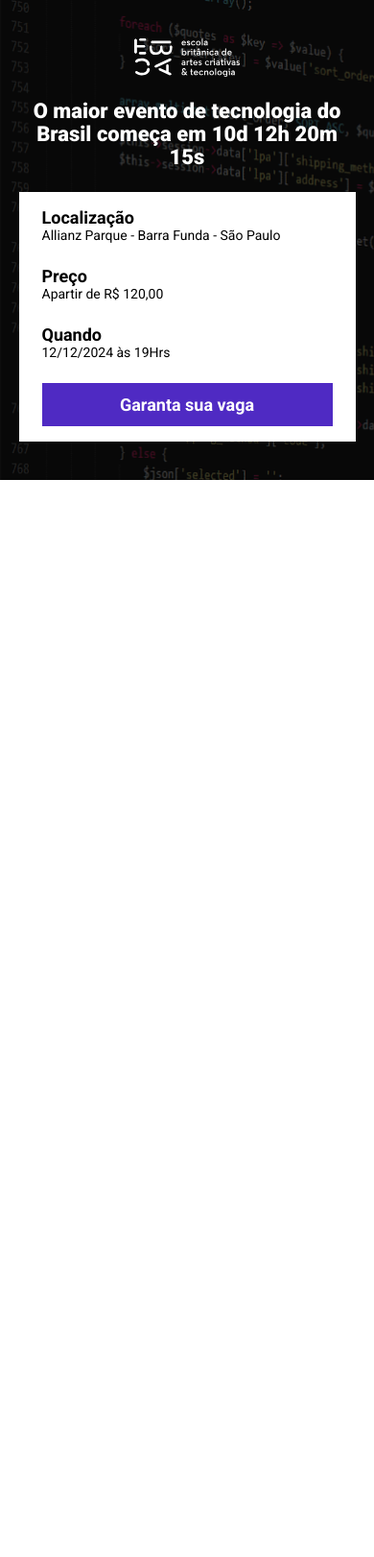
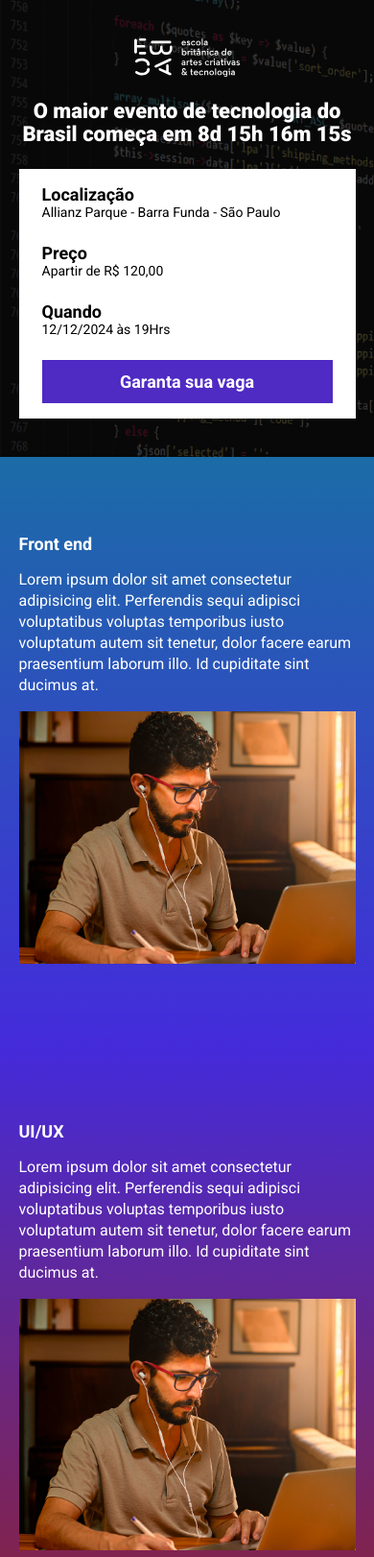
Before and after one commit to Luizfelippy/modulo_22, a website built with Parcel: page src/index.html in a window 390 px wide. Shown: the top 1622 px of the page at 96% size. Before the commit the page ends 844 px from the top, so only its background shows below. Built offline with nearby package versions, Linux system fonts and the light colour scheme.

Commit message:
criando a contagem regressiva

```diff
--- a/package.json
+++ b/package.json
@@ -2,9 +2,9 @@
   "name": "modulo_22",
   "version": "1.0.0",
   "description": "",
-  "main": "index.js",
   "scripts": {
     "dev": "parcel src/index.html src/styles/main.scss src/scripts/main.js",
+    "build" : "parcel build src/index.html",
     "test": "echo \"Error: no test specified\" && exit 1"
   },
   "keywords": [],
@@ -12,6 +12,7 @@
   "license": "ISC",
   "devDependencies": {
     "@parcel/transformer-sass": "^2.12.0",
+    "npm": "^10.8.1",
     "parcel": "^2.12.0",
     "sharp": "^0.31.3"
   }
--- a/src/index.html
+++ b/src/index.html
@@ -8,13 +8,14 @@
     <link rel="preconnect" href="https://fonts.gstatic.com" crossorigin>
     <link href="https://fonts.googleapis.com/css2?family=Roboto:wght@400;700;900&display=swap" rel="stylesheet">
     <link rel="stylesheet" href="styles/main.scss">
+    <link rel="stylesheet" href="https://unpkg.com/aos@next/dist/aos.css" />
 </head>
 <body>
     <header class="hero">
         <div class="container">
             <img class="hero__logo" src="/src/images/ebac_logo.svg" alt="EBAC">
             <p class="hero__text">
-                O maior evento de tecnologia do Brasil começa em 10d 12h 20m 15s
+                O maior evento de tecnologia do Brasil <span id="contador"></span>
             </p>
             <div class="infos-bar">
                 <ul class="infos-bar__infos">
@@ -37,7 +38,52 @@
             </div>
         </div>
     </header>
+    <section class="event event--frontend">
+        <div class="container" data-aos="fade-right">
+            <div class="event__details">
+                <h2 class="event__details__title">Front end</h2>
+                <p class="event__details__description">
+                    Lorem ipsum dolor sit amet consectetur adipisicing elit. Perferendis sequi adipisci voluptatibus voluptas temporibus iusto voluptatum autem sit tenetur, dolor facere earum praesentium laborum illo. Id cupiditate sint ducimus at.
+                </p>
+            </div>
+            <img class="event__image" src="./images/frontend.png" alt="Front-end">
+        </div>
+    </section>
+    <section class="event event--ux-ui event--image-left">
+        <div class="container" data-aos="fade-left">
+            <div class="event__details">
+                <h2 class="event__details__title">UI/UX</h2>
+                <p class="event__details__description">
+                    Lorem ipsum dolor sit amet consectetur adipisicing elit. Perferendis sequi adipisci voluptatibus voluptas temporibus iusto voluptatum autem sit tenetur, dolor facere earum praesentium laborum illo. Id cupiditate sint ducimus at.
+                </p>
+            </div>
+            <img class="event__image" src="./images/frontend.png" alt="Front-end">
+        </div>
+    </section>
+    <section class="event event--data-science">
+        <div class="container" data-aos="fade-right">
+            <div class="event__details">
+                <h2 class="event__details__title">Data Science</h2>
+                <p class="event__details__description">
+                    Lorem ipsum dolor sit amet consectetur adipisicing elit. Perferendis sequi adipisci voluptatibus voluptas temporibus iusto voluptatum autem sit tenetur, dolor facere earum praesentium laborum illo. Id cupiditate sint ducimus at.
+                </p>
+            </div>
+            <img class="event__image" src="./images/frontend.png" alt="Front-end">
+        </div>
+    </section>
+    <section class="event event--backend event--image-left">
+        <div class="container" data-aos="fade-left">
+            <div class="event__details">
+                <h2 class="event__details__title">Back end</h2>
+                <p class="event__details__description">
+                    Lorem ipsum dolor sit amet consectetur adipisicing elit. Perferendis sequi adipisci voluptatibus voluptas temporibus iusto voluptatum autem sit tenetur, dolor facere earum praesentium laborum illo. Id cupiditate sint ducimus at.
+                </p>
+            </div>
+            <img class="event__image" src="./images/frontend.png" alt="Front-end">
+        </div>
+    </section>
 
+    <script src="https://unpkg.com/aos@next/dist/aos.js"></script>
     <script src="scripts/main.js"></script>
 </body>
 </html>
--- a/src/scripts/main.js
+++ b/src/scripts/main.js
@@ -1 +1,27 @@
-console.log("Olá mundo");
+AOS.init();
+
+const dataDoEvento = new Date("jun 10, 2024 19:00:00");
+const timeStampDoEvento = dataDoEvento.getTime();
+
+const contaAsHoras = setInterval(function() {
+    const agora = new Date();
+    const timeStampAtual = agora.getTime();
+
+    const distanciaAteOEvento = timeStampDoEvento - timeStampAtual;
+
+    const diaEmMs = 1000 * 60 * 60 * 24;
+    const horaEmMs = 1000 * 60 * 60;
+    const minutoEmMs = 1000 * 60;
+
+    const diasAteOEvento = Math.floor(distanciaAteOEvento / diaEmMs);
+    const horasAteOEvento = Math.floor((distanciaAteOEvento % diaEmMs) / horaEmMs);
+    const minutosAteOEvento = Math.floor((distanciaAteOEvento % horaEmMs) / minutoEmMs);
+    const segundosAteOEvento = Math.floor((distanciaAteOEvento % minutoEmMs) / 1000);
+
+    document.getElementById('contador').innerHTML = `começa em ${diasAteOEvento}d ${horasAteOEvento}h ${minutosAteOEvento}m ${segundosAteOEvento}s`
+
+    if (distanciaAteOEvento < 0) {
+        clearInterval(contaAsHoras);
+        document.getElementById('contador').innerHTML = 'já expirou.';
+    }
+}, 1000);
--- /dev/null
+++ b/src/styles/_event.scss
@@ -0,0 +1,62 @@
+@use 'variables';
+
+.event {
+    padding: 80px 0;
+
+    &--frontend {
+        background-image: linear-gradient(variables.$blue1, variables.$blue2);
+    }
+
+    &--ux-ui {
+        background-image: linear-gradient(variables.$blue2, variables.$pink);
+    }
+
+    &--data-science {
+        background-image: linear-gradient(variables.$pink, variables.$yellow);
+    }
+
+    &--backend {
+        background-image: linear-gradient(variables.$yellow, variables.$pink);
+    }
+
+    &--image-left {
+        .container {
+            flex-direction: row-reverse;
+        }
+    }
+    .container {
+        display: flex;
+        gap: 40px;
+    }
+
+    &__details {
+        &__title {
+            font-size: 18px;
+            font-weight: bold;
+            margin-bottom: 16px;
+        }
+
+        &__description {
+            line-height: 22px;
+        }
+    }
+
+    &__image {
+        max-width: 360px;
+    }
+
+    @media (max-width: 640px) {
+        .container {
+            display: block;
+        }
+
+        &__details {
+            margin-right: 0;
+            margin-bottom: 16px;
+        }
+
+        &__image {
+            width: 100%;
+        }
+    }
+}
--- a/src/styles/_hero.scss
+++ b/src/styles/_hero.scss
@@ -1,3 +1,5 @@
+@use 'variables';
+
 .hero {
     padding-top: 64px;
     padding-bottom: 100px;
@@ -16,7 +18,7 @@
         left: 0;
         width: 100%;
         height: 100%;
-        background-color: #000;
+        background-color: variables.$secondaryTextColor;
         content: "";
         opacity: .7;
     }
--- /dev/null
+++ b/src/styles/_variables.scss
@@ -0,0 +1,9 @@
+$textColor: #fff;
+$secondaryTextColor: #000;
+
+
+$blue1: #1B6CA7;
+$blue2: #442BDB;
+$pink: #89223B;
+$yellow: #9C791D;
+$purple: #4F2AC3;
--- a/src/styles/components/_buttons.scss
+++ b/src/styles/components/_buttons.scss
@@ -1,3 +1,5 @@
+@use '../variables';
+
 .button {
     padding: 12px;
     font-size: 18px;
@@ -7,8 +9,8 @@
     white-space: nowrap;
 
     &--primary {
-        color: #fff;
-        background-color: #4F2AC3;
+        color: variables.$textColor;
+        background-color: variables.$purple;
     }
 
     @media (max-width: 640px) {
--- a/src/styles/components/_infos_bar.scss
+++ b/src/styles/components/_infos_bar.scss
@@ -1,6 +1,8 @@
+@use '../variables';
+
 .infos-bar {
     padding: 16px 24px;
-    background-color: #fff;
+    background-color: variables.$textColor;
     display: flex;
     justify-content: space-between;
 
@@ -10,12 +12,12 @@
 
         &__item {
             font-size: 14px;
-            color: #000;
+            color: variables.$secondaryTextColor;
 
             b {
                 display: block;
                 font-size: 18px;
-                color: #000;
+                color: variables.$secondaryTextColor;
             }
         }
     }
--- a/src/styles/main.scss
+++ b/src/styles/main.scss
@@ -1,13 +1,15 @@
 @use 'hero';
 @use 'components/infos_bar';
 @use 'components/buttons';
+@use 'event';
+@use 'variables';
 
 * {
     margin: 0;
     padding: 0;
     box-sizing: border-box;
     font-family: Roboto, 'sans-serif';
-    color: #fff;
+    color: variables.$textColor;
     list-style-type: none;
 }
 
```
Also changed, not shown: 1 other file.
